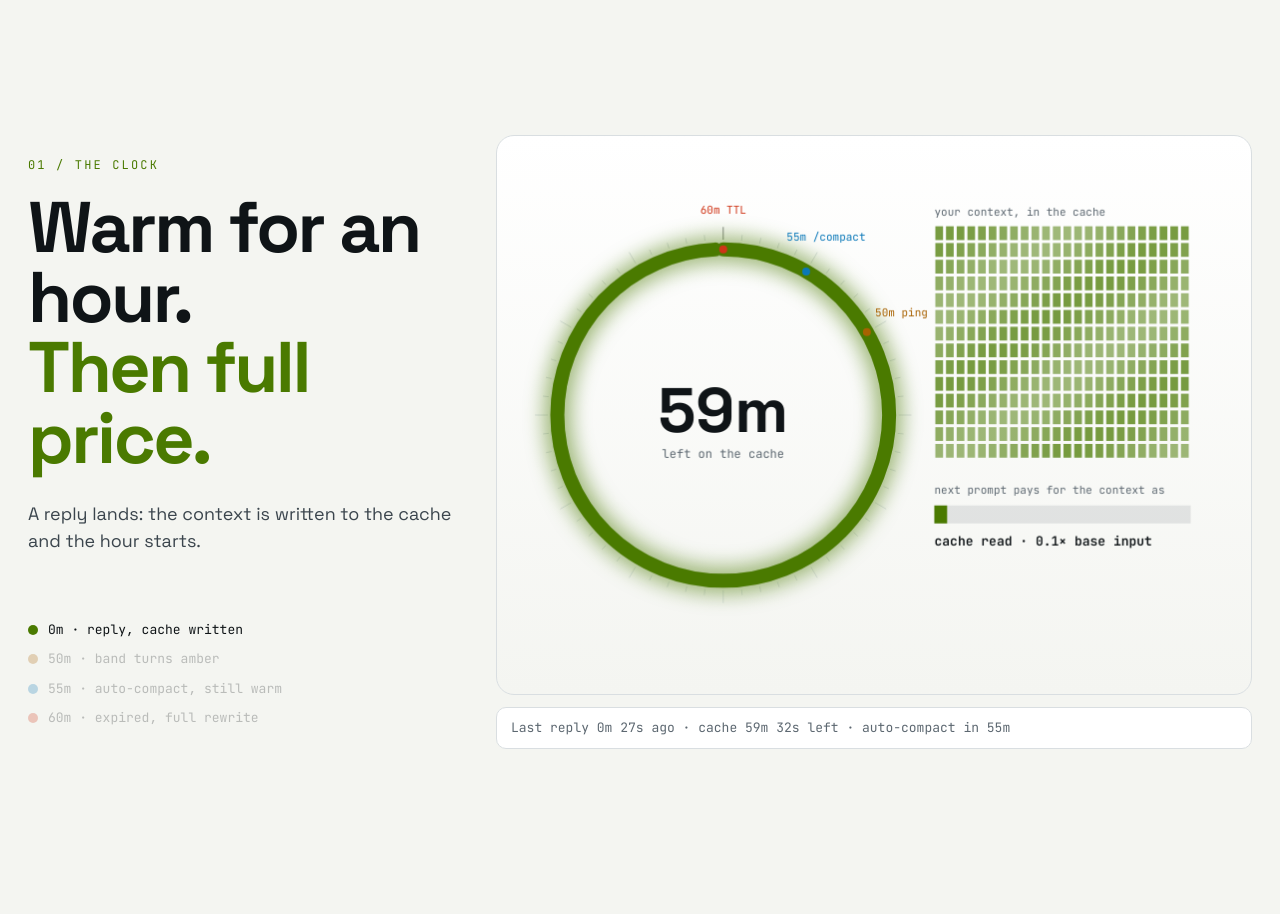
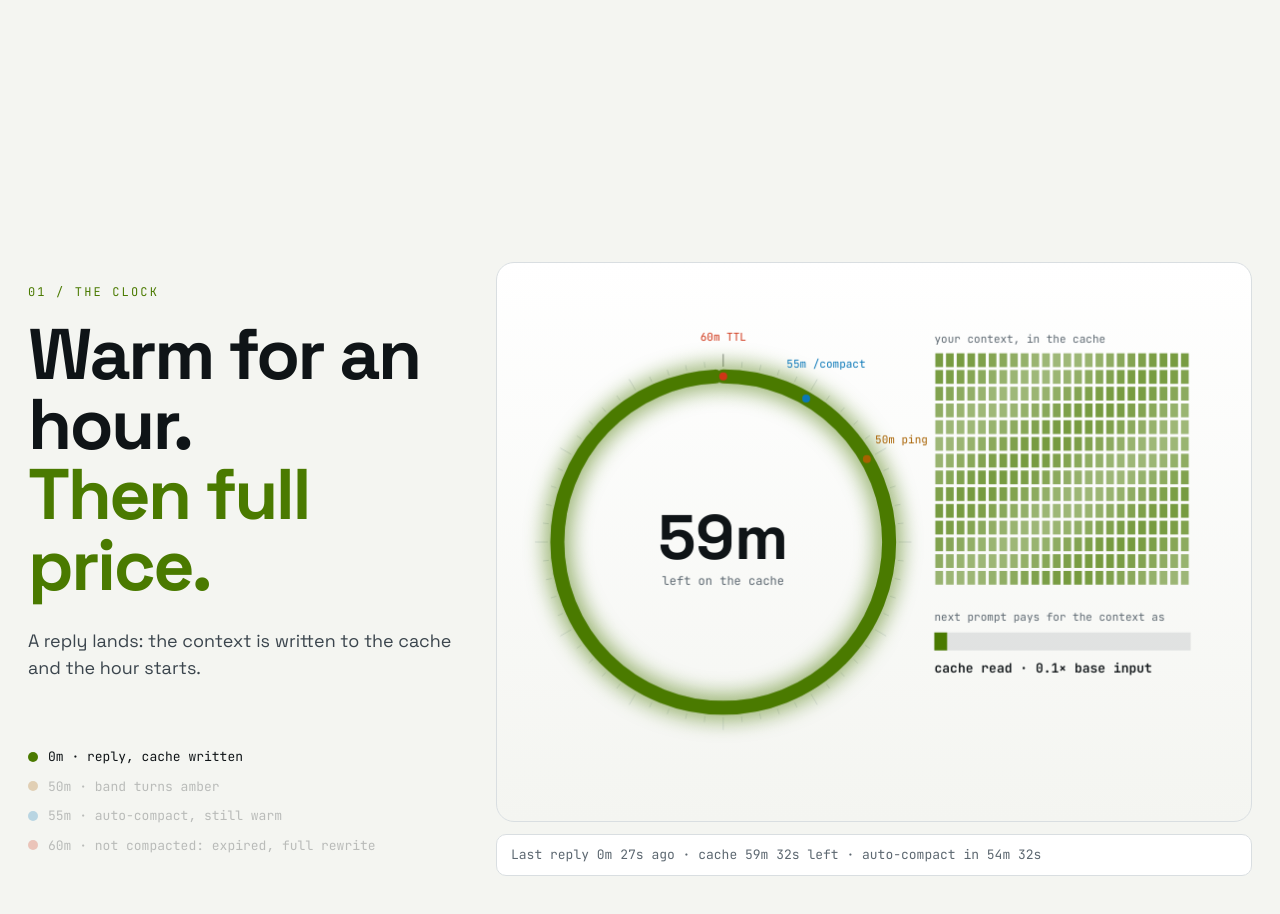
Before and after one commit to suenot/claude-cache-timer-website, a plain HTML site: page index.html in a window 1280 px wide. Shown: the part 1720-2634 px from the top of the page. Drawn offline with nearby package versions, Linux system fonts and the light colour scheme; animation ran at ten frames a second.

Commit message:
Audit: fix claims against the plugin code and Claude Code docs
- 1h TTL only on a subscription; API keys get 5 min (thesis, install note)
- cache write is 2x base input, not "full price" (thesis)
- auto-compact resets the hour: hero band shows it, clock 60m step is the not-compacted path
- keep warm: window ends in auto-compact at last ping + 55m; untested status noted
- real band labels and fmt output; install code no longer clipped
- card reveal stuck at y:50 because a CSS transform transition fought GSAP

Co-Authored-By: Claude Opus 5.5 <noreply@anthropic.com>

```diff
--- a/i18n.ru.js
+++ b/i18n.ru.js
@@ -8,16 +8,16 @@ window.CTI18n.add({
   'hero.lead': 'cache-timer показывает этот час над промптом Claude Code, сжимает простаивающую сессию до того, как он кончится, и держит кэш теплым, пока вас нет.',
   'hero.cta': 'Установить одной строкой <i>↓</i>',
   'hero.scroll': 'или листайте, чтобы увидеть, как час кончается',
-  'thesis': 'Claude хранит ваш контекст в кэше промптов один час. Пропустили, и следующий промпт заново записывает весь разговор по полной цене.',
+  'thesis': 'На подписке Claude Code хранит ваш контекст в кэше промптов один час. Пропустили, и следующий промпт снова записывает в кэш весь разговор по двойной цене базового ввода вместо десятой доли.',
   'clk.kicker': '01 / часы',
   'clk.title': 'Час в тепле.<br><span class="accent">Потом полная цена.</span>',
-  'clk.l0': '0м · ответ, кэш записан', 'clk.l1': '50м · строка желтеет', 'clk.l2': '55м · автосжатие, кэш еще теплый', 'clk.l3': '60м · кэш истек, полная перезапись',
+  'clk.l0': '0м · ответ, кэш записан', 'clk.l1': '50м · строка желтеет', 'clk.l2': '55м · автосжатие, кэш еще теплый', 'clk.l3': '60м · без сжатия: кэш истек, полная перезапись',
   'clk.aria': 'Анимация: часовой таймер кэша; после 60 минут следующий промпт стоит полной перезаписи',
   'clk.p0': 'Приходит ответ: контекст записан в кэш, и час пошел.',
   'clk.p1': 'Каждый ответ сбрасывает часы. Простой их съедает: созвон, обед, долгая сборка.',
   'clk.p2': 'Осталось меньше 10 минут: строка желтеет. Прогрев отправил бы пинг сейчас.',
-  'clk.p3': 'На 55-й минуте простаивающая сессия сжимается, пока кэш еще можно прочитать дешево.',
-  'clk.p4': 'Истек. Следующий промпт заново пишет в кэш весь контекст: запись в кэш стоит вдвое дороже базового ввода, чтение из кэша в десять раз дешевле.',
+  'clk.p3': 'На 55-й минуте простаивающая сессия сжимается, пока кэш еще можно прочитать дешево. Дальше строка начинает новый час от запроса на сводку.',
+  'clk.p4': 'Без сжатия (пропустили или контекст меньше 30k токенов) кэш истек. Следующий промпт заново пишет в кэш весь контекст: запись в кэш стоит вдвое дороже базового ввода, чтение из кэша в десять раз дешевле.',
   'clk.cold': 'холод', 'clk.coldS': 'следующий промпт: полная перезапись', 'clk.left': 'осталось у кэша',
   'clk.ctx': 'ваш контекст в кэше', 'clk.cost': 'следующий промпт платит за контекст как',
   'clk.write': 'запись в кэш · 2× базового ввода', 'clk.read': 'чтение из кэша · 0.1× базового ввода',
@@ -38,16 +38,16 @@ window.CTI18n.add({
   'warm.title': 'Ушли на обед.<br><span class="accent">Кэш остался теплым.</span>',
   'warm.body': 'Нажмите Keep warm 3h, 6h или 12h. Когда кэшу 50 минут и ход не идет, мод отправляет один форк без инструментов по транскрипту. Он читает закэшированный префикс и запускает час заново. Выберите окно:',
   'warm.aria': 'Возраст кэша в окне прогрева: каждый пинг сбрасывает его, не давая дойти до часа',
-  'warm.st1': 'пингов за окно', 'warm.st2': 'кэш снова остынет через', 'warm.st3': 'неудачных пинга подряд остановят прогрев',
-  'warm.note': 'Каждый пинг перечитывает контекст из кэша, поэтому тратит токены по цене чтения из кэша. Прогрев сам останавливается в конце окна, если пинг нашел кэш холодным, или после /clear.',
-  'warm.age': 'возраст кэша', 'warm.end': 'конец окна', 'warm.cold': 'истек',
+  'warm.st1': 'пингов за окно', 'warm.st2': 'после окна автосжатие на', 'warm.st3': 'неудачных пинга подряд остановят прогрев',
+  'warm.note': 'Каждый пинг перечитывает контекст из кэша, поэтому тратит токены по цене чтения из кэша. Прогрев сам останавливается в конце окна, если пинг нашел кэш холодным, или после /clear. График считает, что кнопку нажали сразу после ответа. Пинг еще не прогоняли через полный 50-минутный цикл.',
+  'warm.age': 'возраст кэша', 'warm.end': 'конец окна', 'warm.cmp': 'автосжатие',
   'ins.kicker': '05 / установка',
   'ins.title': 'Одна строка.<br><span class="accent">Настраивать нечего.</span>',
   'ins.t1': 'в сессии Claude Code', 'ins.t2': 'из терминала', 'ins.t3': 'в десктопном приложении',
   'ins.copy': 'копировать', 'ins.copied': 'скопировано',
   'ins.desk': 'Нажмите <b>+</b> рядом с полем промпта, затем <b>Plugins</b>, <b>Add marketplace</b> с <code>suenot/claude-cache-timer</code>, затем <b>Add plugin</b>.',
   'ins.gh': 'Исходники на GitHub <i>↗</i>',
-  'ins.ttl': 'TTL задан одной константой: поставьте <code>TTL_MS</code> в 5 минут, если сессия использует короткий кэш.',
+  'ins.ttl': 'Час действует по умолчанию на подписке Claude в пределах лимитов. С API-ключом или платными кредитами Claude Code кэширует на 5 минут: поставьте <code>promptCacheTtl</code> в <code>1h</code> или <code>TTL_MS</code> в 5 минут.',
   'tk.warn': 'желтеет меньше чем за', 'tk.ping': 'пинг прогрева на', 'tk.cmp': 'автосжатие на', 'tk.min': 'не сжимает меньше', 'tk.ref': 'обновление каждые',
   'tk.win': 'окна прогрева', 'tk.fail': 'стоп после', 'tk.fails': '3 неудачных пингов',
   'foot.by': 'cache-timer · открытый код, MIT · <a href="https://github.com/suenot/claude-cache-timer" target="_blank" rel="noopener">suenot/claude-cache-timer</a>',
--- a/index.html
+++ b/index.html
@@ -49,8 +49,8 @@
         <div class="term-bar"><i></i><i></i><i></i><span class="mono dim">claude</span></div>
         <div class="term-body mono">
           <p class="dim">⏺ Done. Tests pass, the change is committed.</p>
-          <p class="band ok" id="heroBand">Last reply 0m 0s ago · cache 60m 0s left · auto-compact in 55m</p>
-          <p class="btns"><span>Keep warm 3h</span><span>6h</span><span>12h</span><span>Skip auto-compact</span></p>
+          <p class="band ok" id="heroBand">Last reply 0m 0s ago · cache 1h 0m left · auto-compact in 55m 0s</p>
+          <p class="btns"><span>Keep warm 3h</span><span>Keep warm 6h</span><span>Keep warm 12h</span><span>Skip auto-compact</span></p>
           <p class="prompt">&gt; <span class="caret"></span></p>
         </div>
       </div>
@@ -64,7 +64,7 @@
 
   <!-- THESIS -->
   <section class="thesis" id="thesis">
-    <p class="big reveal-words" data-i18n="thesis">Claude keeps your context in the prompt cache for one hour. Miss it, and the next prompt writes the whole conversation again at full price.</p>
+    <p class="big reveal-words" data-i18n="thesis">On a Claude subscription, Claude Code keeps your context in the prompt cache for one hour. Miss it, and the next prompt writes the whole conversation to the cache again, at twice the base input price instead of a tenth.</p>
   </section>
 
   <!-- CLOCK (pinned, scroll scrubs time) -->
@@ -78,7 +78,7 @@
           <li data-at="0"><i style="background:var(--acc)"></i><span data-i18n="clk.l0">0m · reply, cache written</span></li>
           <li data-at="50"><i style="background:var(--amb)"></i><span data-i18n="clk.l1">50m · band turns amber</span></li>
           <li data-at="55"><i style="background:var(--cool)"></i><span data-i18n="clk.l2">55m · auto-compact, still warm</span></li>
-          <li data-at="60"><i style="background:var(--hot)"></i><span data-i18n="clk.l3">60m · expired, full rewrite</span></li>
+          <li data-at="60"><i style="background:var(--hot)"></i><span data-i18n="clk.l3">60m · not compacted: expired, full rewrite</span></li>
         </ul>
       </div>
       <div class="clock-stage">
@@ -146,10 +146,10 @@
       <div class="warm-chart"><canvas id="warmCanvas" data-i18n-aria="warm.aria" aria-label="Cache age over the keep-warm window: each ping resets it before it reaches one hour"></canvas></div>
       <div class="stats mono">
         <div><b id="wPings">7</b><span data-i18n="warm.st1">pings in the window</span></div>
-        <div><b id="wCold">6h 50m</b><span data-i18n="warm.st2">cache cold again at</span></div>
+        <div><b id="wCold">6h 45m</b><span data-i18n="warm.st2">window over: auto-compact at</span></div>
         <div><b>3</b><span data-i18n="warm.st3">failed pings in a row stop it</span></div>
       </div>
-      <p class="mono dim small note" data-i18n="warm.note">Each ping re-reads the context from the cache, so it costs tokens at the cache-read rate. Warming stops by itself at the end of the window, when a ping finds the cache cold, or after /clear.</p>
+      <p class="mono dim small note" data-i18n="warm.note">Each ping re-reads the context from the cache, so it costs tokens at the cache-read rate. Warming stops by itself at the end of the window, when a ping finds the cache cold, or after /clear. The chart assumes you press the button right after a reply. The ping has not yet been run through a full 50-minute cycle.</p>
     </div>
   </section>
 
@@ -162,13 +162,15 @@
         <article class="card">
           <span class="tag mono" data-i18n="ins.t1">in a Claude Code session</span>
           <pre class="code mono"><span class="k">/plugin</span> install cache-timer
-  --marketplace suenot/claude-cache-timer</pre>
+  --marketplace
+  suenot/claude-cache-timer</pre>
           <button class="copy mono" data-copy="/plugin install cache-timer --marketplace suenot/claude-cache-timer" data-i18n="ins.copy">copy</button>
         </article>
         <article class="card">
           <span class="tag mono" data-i18n="ins.t2">from a shell</span>
           <pre class="code mono"><span class="k">claude</span> plugin install cache-timer
-  --marketplace suenot/claude-cache-timer</pre>
+  --marketplace
+  suenot/claude-cache-timer</pre>
           <button class="copy mono" data-copy="claude plugin install cache-timer --marketplace suenot/claude-cache-timer" data-i18n="ins.copy">copy</button>
         </article>
         <article class="card">
@@ -178,7 +180,7 @@
       </div>
       <div class="hero-cta">
         <a class="btn" href="https://github.com/suenot/claude-cache-timer" target="_blank" rel="noopener" data-i18n="ins.gh">Source on GitHub <i>↗</i></a>
-        <span class="mono dim" data-i18n="ins.ttl">TTL is one constant: set <code>TTL_MS</code> to 5 minutes if your session uses the short cache.</span>
+        <span class="mono dim" data-i18n="ins.ttl">The hour is the default on a Claude subscription within plan usage. With an API key or usage credits Claude Code caches for 5 minutes: set <code>promptCacheTtl</code> to <code>1h</code>, or <code>TTL_MS</code> to 5 minutes.</span>
       </div>
     </div>
   </section>
--- a/main.js
+++ b/main.js
@@ -27,7 +27,7 @@ function bandText(age, extra = true) {
   const ago = T('b.ago', 'Last reply {a} ago').replace('{a}', fmt(age));
   if (age >= TTL) return ago + ' · ' + T('b.exp', 'cache expired');
   let s = ago + ' · ' + T('b.left', 'cache {l} left').replace('{l}', fmt(TTL - age));
-  if (extra && age < 55 * MIN) s += ' · ' + T('b.cmp', 'auto-compact in {m}m').replace('{m}', Math.ceil((55 * MIN - age) / MIN));
+  if (extra && age < 55 * MIN) s += ' · ' + T('b.cmp', 'auto-compact in {m}').replace('{m}', fmt(55 * MIN - age));
   return s;
 }
 const bandClass = age => age >= TTL ? 'cold' : TTL - age < 10 * MIN ? 'warn' : 'ok';
@@ -117,9 +117,13 @@ if (G && !reduce) {
   const el = $('#heroBand'); if (!el) return;
   if (reduce) { paintBand(el, 12 * MIN + 3000, true); return; }
   const t0 = performance.now();
+  // 55 idle minutes, then the plugin compacts: the band restarts the hour from the summary request
+  const at = new Date().toTimeString().slice(0, 5);
   setInterval(() => {
-    const age = (((performance.now() - t0) / 400) % 72) * MIN; // 72 min loop: 12 min of "expired", then a reply
-    paintBand(el, age, true);
+    const m = ((performance.now() - t0) / 400) % 63;
+    if (m < 55) { paintBand(el, m * MIN, true); return; }
+    paintBand(el, (m - 55) * MIN, false);
+    el.textContent += ' · Auto-compacted at ' + at + ' (182k to 14k tokens)';
   }, 100);
 })();
 
@@ -148,8 +152,8 @@ $$('.reveal-words').forEach(p => {
     [0, T('clk.p0', 'A reply lands: the context is written to the cache and the hour starts.')],
     [10, T('clk.p1', 'Every reply resets the clock. Idle time eats it: a meeting, lunch, a long build.')],
     [50, T('clk.p2', 'Under 10 minutes left: the band turns amber. Keep warm would ping now.')],
-    [55, T('clk.p3', 'At 55 minutes an idle session is compacted while the cache can still be read cheaply.')],
-    [60, T('clk.p4', 'Expired. The next prompt writes the whole context to the cache again: cache writes cost twice the base input price, cache reads a tenth of it.')],
+    [55, T('clk.p3', 'At 55 minutes an idle session is compacted while the cache can still be read cheaply. The band then starts a new hour from the summary.')],
+    [60, T('clk.p4', 'Without the compact (skipped, or a context under 30k tokens): expired. The next prompt writes the whole context to the cache again: cache writes cost twice the base input price, cache reads a tenth of it.')],
   ];
   loop($('#clock'), t => {
     shown = lerp(shown, p, .15);
@@ -276,19 +280,19 @@ if (G && !reduce) $$('.state .meter i').forEach(i => {
 (() => {
   const cv = setup($('#warmCanvas')), { ctx } = cv, chips = $$('.chip'), pingsEl = $('#wPings'), coldEl = $('#wCold');
   let H = 6, play = { k: reduce ? 1 : 0 };
-  // ping when the cache is 50 minutes old while the window is open; afterwards it expires 60 minutes after the last read
-  const plan = hrs => { const end = hrs * 60, pings = []; let last = 0; while (last + 50 < end) { last += 50; pings.push(last); } return { end, pings, cold: last + 60 }; };
+  // ping when the cache is 50 minutes old while the window is open; after the window the next timer is the auto-compact at 55 minutes
+  const plan = hrs => { const end = hrs * 60, pings = []; let last = 0; while (last + 50 < end) { last += 50; pings.push(last); } return { end, pings, cmp: last + 55 }; };
   const hm = m => Math.floor(m / 60) + 'h ' + (m % 60) + 'm';
   function pick(h) {
     H = h; chips.forEach(c => c.classList.toggle('on', +c.dataset.h === h));
-    const pl = plan(h); pingsEl.textContent = pl.pings.length; coldEl.textContent = hm(pl.cold);
+    const pl = plan(h); pingsEl.textContent = pl.pings.length; coldEl.textContent = hm(pl.cmp);
     if (G && !reduce) { G.killTweensOf(play); play.k = 0; G.to(play, { k: 1, duration: 2.6, ease: 'power1.inOut' }); }
   }
   chips.forEach(c => c.addEventListener('click', () => pick(+c.dataset.h)));
   if (ST && G && !reduce) ST.create({ trigger: '#warmCanvas', start: 'top 80%', once: true, onEnter: () => pick(H) });
   pick(H);
   loop($('#warmCanvas'), t => {
-    const { w, h } = cv, pl = plan(H), span = pl.cold + 20, pad = 34, x = m => pad + (w - pad * 2) * m / span, top = 26, bot = h - 40, y = a => bot - (bot - top) * Math.min(a, 60) / 60;
+    const { w, h } = cv, pl = plan(H), span = pl.cmp + 25, pad = 34, x = m => pad + (w - pad * 2) * m / span, top = 26, bot = h - 40, y = a => bot - (bot - top) * Math.min(a, 60) / 60;
     ctx.clearRect(0, 0, w, h);
     // window shade
     ctx.fillStyle = 'rgba(' + C.accR + ',.06)'; ctx.fillRect(x(0), top, x(pl.end) - x(0), bot - top);
@@ -305,7 +309,7 @@ if (G && !reduce) $$('.state .meter i').forEach(i => {
     const head = span * play.k;
     ctx.lineWidth = 2.5; ctx.lineJoin = 'round';
     let prev = 0, age = 0;
-    const seg = [0, ...pl.pings, pl.cold];
+    const seg = [0, ...pl.pings, pl.cmp];
     ctx.beginPath(); ctx.moveTo(x(0), y(0)); ctx.strokeStyle = C.acc;
     for (let i = 1; i < seg.length; i++) {
       const a = seg[i - 1], b = Math.min(seg[i], head);
@@ -314,8 +318,7 @@ if (G && !reduce) $$('.state .meter i').forEach(i => {
       if (seg[i] <= head && i < seg.length - 1) ctx.lineTo(x(b), y(0));
     }
     ctx.stroke();
-    if (head > pl.cold) { ctx.strokeStyle = C.hot; ctx.beginPath(); ctx.moveTo(x(pl.cold), y(60)); ctx.lineTo(x(Math.min(head, span)), y(60)); ctx.stroke(); }
-    // pings
+        // pings
     pl.pings.forEach(m => {
       if (m > head) return;
       const r = 4 + ((t * 1.2 + m / 50) % 1) * 14;
@@ -323,7 +326,7 @@ if (G && !reduce) $$('.state .meter i').forEach(i => {
       ctx.beginPath(); ctx.arc(x(m), y(0), r, 0, TAU); ctx.stroke();
       ctx.fillStyle = C.acc; ctx.beginPath(); ctx.arc(x(m), y(0), 3.5, 0, TAU); ctx.fill();
     });
-    if (head > pl.cold) { ctx.fillStyle = C.hot; ctx.textAlign = 'center'; ctx.fillText(T('warm.cold', 'expired'), x(pl.cold), y(60) - 10); }
+    if (head > pl.cmp) { ctx.fillStyle = C.cool; ctx.beginPath(); ctx.arc(x(pl.cmp), y(55), 4, 0, TAU); ctx.fill(); ctx.textAlign = 'center'; ctx.fillText(T('warm.cmp', 'auto-compact'), x(pl.cmp), y(55) - 12); }
   });
 })();
 
--- a/styles.css
+++ b/styles.css
@@ -149,9 +149,10 @@ code{font-family:var(--mono);font-size:.9em;background:rgba(var(--acc-rgb),.1);c
 
 /* install */
 .install{padding:14vh 0}
+.install .hero-cta{margin-top:0;position:static}
 .cards{display:grid;grid-template-columns:repeat(auto-fit,minmax(300px,1fr));gap:18px;margin-bottom:40px}
-.card{background:var(--bg2);border:1px solid var(--line);border-radius:16px;padding:18px;display:flex;flex-direction:column;gap:14px;transition:transform .35s cubic-bezier(.2,.8,.2,1),border-color .3s;position:relative;overflow:hidden}
-.card:hover{transform:translateY(-6px);border-color:var(--acc)}
+.card{background:var(--bg2);border:1px solid var(--line);border-radius:16px;padding:18px;display:flex;flex-direction:column;gap:14px;transition:translate .35s cubic-bezier(.2,.8,.2,1),border-color .3s;position:relative;overflow:hidden}
+.card:hover{translate:0 -6px;border-color:var(--acc)}
 .card::before{content:"";position:absolute;inset:0;background:radial-gradient(400px circle at var(--mx,50%) var(--my,0%),rgba(var(--acc-rgb),.09),transparent 40%);opacity:0;transition:opacity .3s;pointer-events:none}
 .card:hover::before{opacity:1}
 .card p{color:var(--ink2);font-size:15px}
```
Also changed, not shown: 1 other file.
